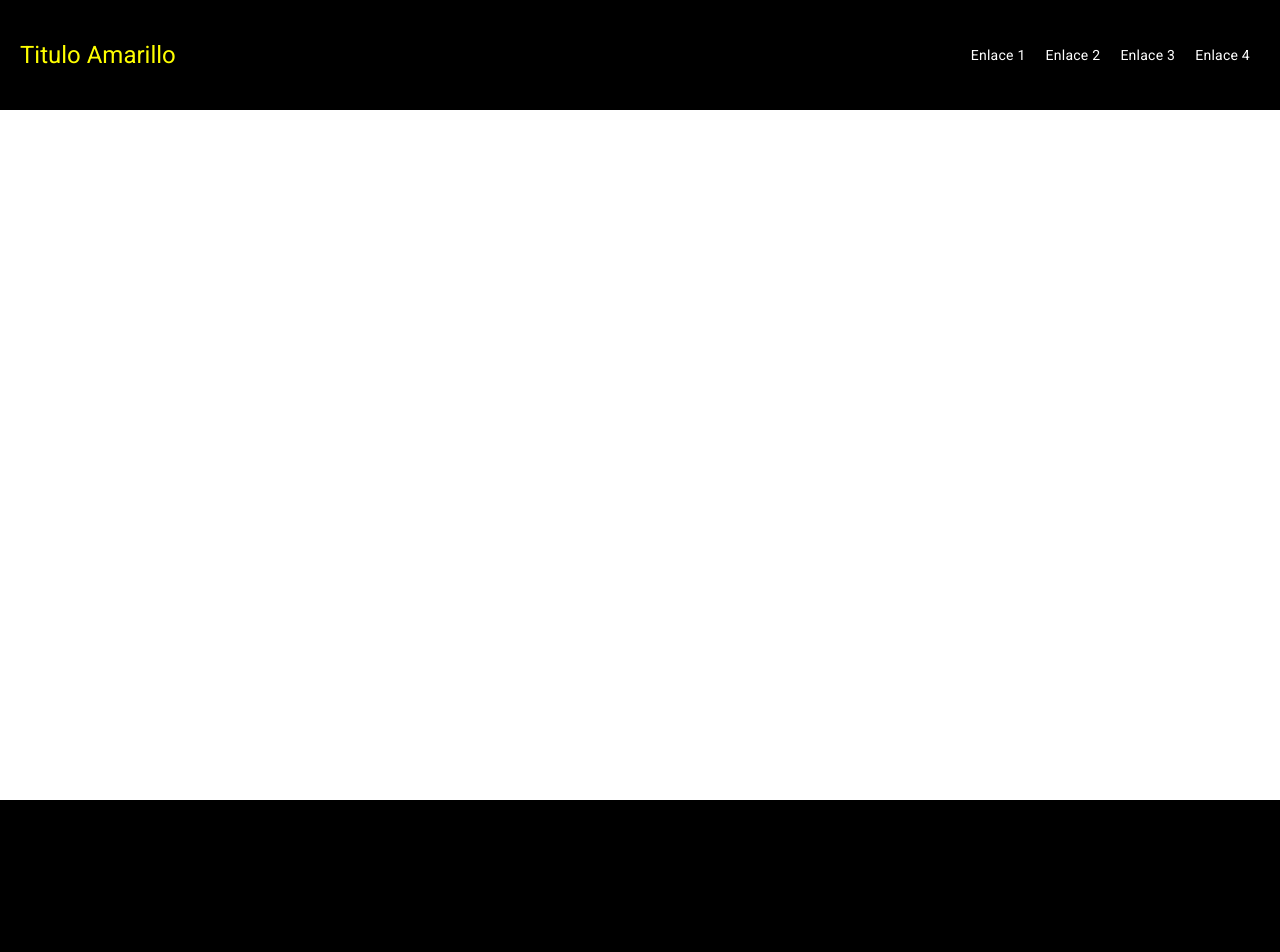
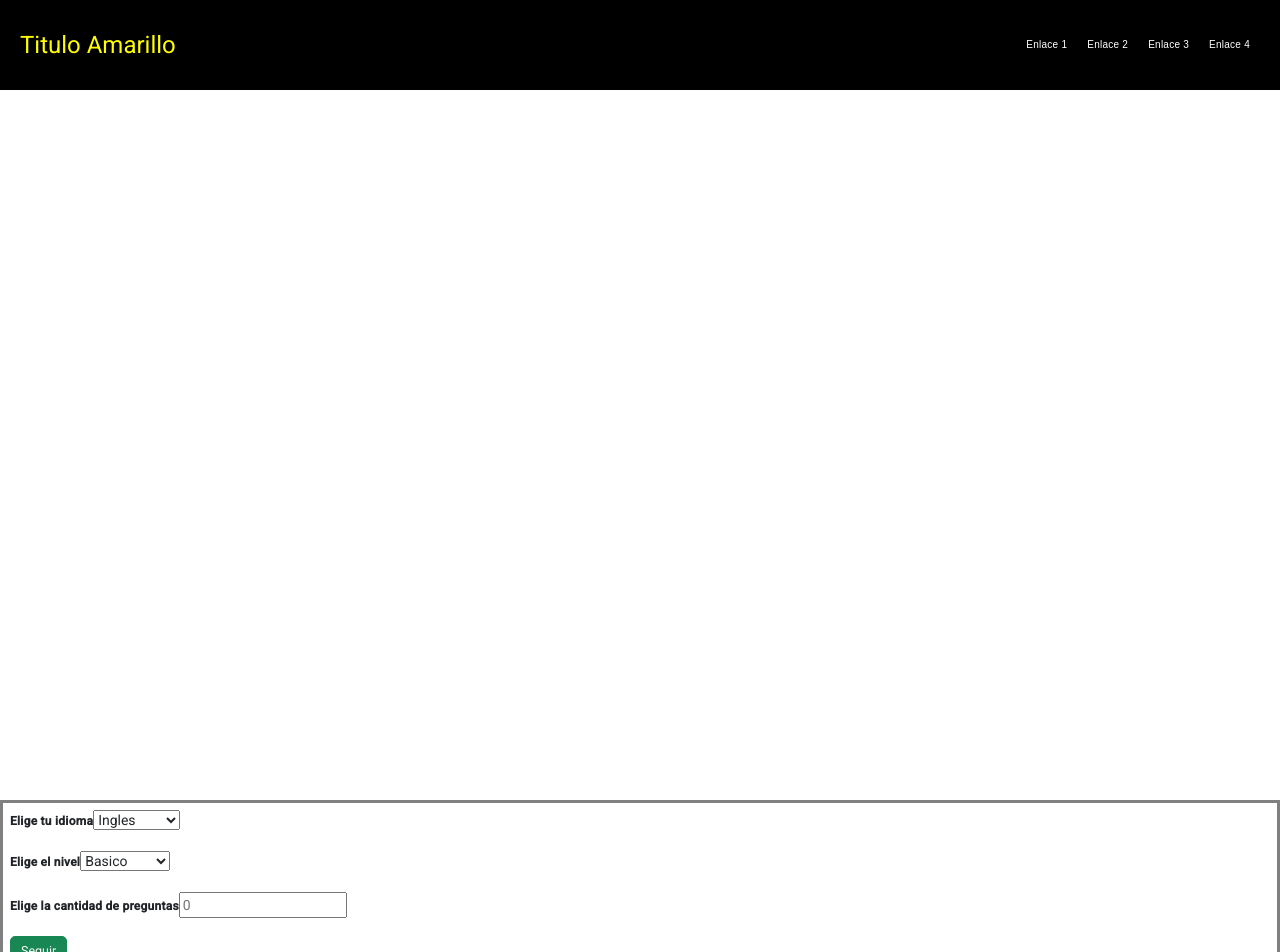
Before and after one commit to sebasxx85/englishProyect, an Angular app: page /home in a window 1280 px wide. Shown: the top 952 px of the page. Built offline with nearby package versions, Linux system fonts and the light colour scheme.

Commit message:
proyect 2806

```diff
--- a/src/app/Shared/components/header/header.component.html
+++ b/src/app/Shared/components/header/header.component.html
@@ -5,7 +5,17 @@
 <meta charset="UTF-8">
 <meta name="viewport" content="width=device-width, initial-scale=1.0">
 <title>English Proyect</title>
+
+ <!--Bootstrap 3-->
+ <link rel="stylesheet" href="https://maxcdn.bootstrapcdn.com/bootstrap/3.3.5/css/bootstrap.min.css">
+ <script src="https://ajax.googleapis.com/ajax/libs/jquery/2.1.3/jquery.min.js"></script>
+ <script src="https://maxcdn.bootstrapcdn.com/bootstrap/3.3.5/js/bootstrap.min.js"></script>
+
+<!--Bootstrap 5-->
+ <link href="https://cdn.jsdelivr.net/npm/bootstrap@5.2.3/dist/css/bootstrap.min.css" rel="stylesheet" integrity="sha384-rbsA2VBKQhggwzxH7pPCaAqO46MgnOM80zW1RWuH61DGLwZJEdK2Kadq2F9CUG65" crossorigin="anonymous">
+ <script src="https://cdn.jsdelivr.net/npm/bootstrap@5.2.3/dist/js/bootstrap.bundle.min.js" integrity="sha384-kenU1KFdBIe4zVF0s0G1M5b4hcpxyD9F7jL+jjXkk+Q2h455rYXK/7HAuoJl+0I4" crossorigin="anonymous"></script>
 </head>
+
 
 <header>
   <h1>Titulo Amarillo</h1>
@@ -15,4 +25,6 @@
     <a href="#">Enlace 3</a>
     <a href="#">Enlace 4</a>
   </nav>
+
+
 </header>
--- a/src/app/components/home/home.component.html
+++ b/src/app/components/home/home.component.html
@@ -1,9 +1,27 @@
 
 <app-header></app-header>
+
 <form>
-  <mat-progress-bar
-    *ngIf="loading" mode="indeterminate">
-  </mat-progress-bar>
+  <div class="form-group">
+    <label for="cliente">Elige tu idioma</label>
+      <select name="idioma">
+        <option value="Ingles">Ingles</option>
+        <option value="Portugues">Portugues</option>
+      </select>
+  </div>
+  <div class="form-group">
+    <label for="nproyecto">Elige el nivel</label>
+       <select name="nivel">
+          <option value="Basico">Basico</option>
+          <option value="Intermedio">Intermedio</option>
+        </select>
+  </div>
+  <div class="form-group">
+    <label for="nproyecto">Elige la cantidad de preguntas</label>
+    <input type="number" name="cantidad" placeholder="0">
+  </div>
+  <button type="submit" class="btn btn-success btn-lg">Seguir</button>
 </form>
 
+
 <app-footer></app-footer>
--- a/src/app/components/home/home.component.scss
+++ b/src/app/components/home/home.component.scss
@@ -0,0 +1,73 @@
+.titulo {
+    margin-top: 30px;
+    margin-bottom: 30px;
+    font-size: 35px;
+}
+
+.observaciones {
+    margin-top: 7px;
+}
+
+.boton {
+    font-size: 20px;
+    margin-top: 50px;
+    margin-bottom: 50px;
+    padding-left: 35px;
+    padding-right: 35px;
+}
+
+.opciones {
+    padding-top: 8px;
+}
+
+form {
+    border: solid grey;
+    padding: 7px;
+}
+
+.header{
+    display:flex;
+	margin-top: 10px;
+    margin-bottom: 30px;
+
+}
+
+h1{
+    float: inline-start;
+    margin-left: 30px;
+    margin-right: 40px;
+}
+
+img {
+    float: inline-end;
+    margin-left: 10px;
+    margin-top: 50px;
+    margin-bottom: 10px;
+}
+
+h3{
+    margin-left: 10px;
+    margin-bottom: 15px;
+}
+
+label{
+    font-size: 12px;
+}
+
+.bodyTabla{
+    margin-top: 50px;
+    margin-left: 15px;
+    margin-right: 15px;
+    margin-bottom: 15px;
+}
+
+.card-body{
+    margin-top: 50px;
+    margin-left: 15px;
+    margin-right: 15px;
+}
+
+
+.listaClientes{
+    margin-top: 20px !important;
+}
```
